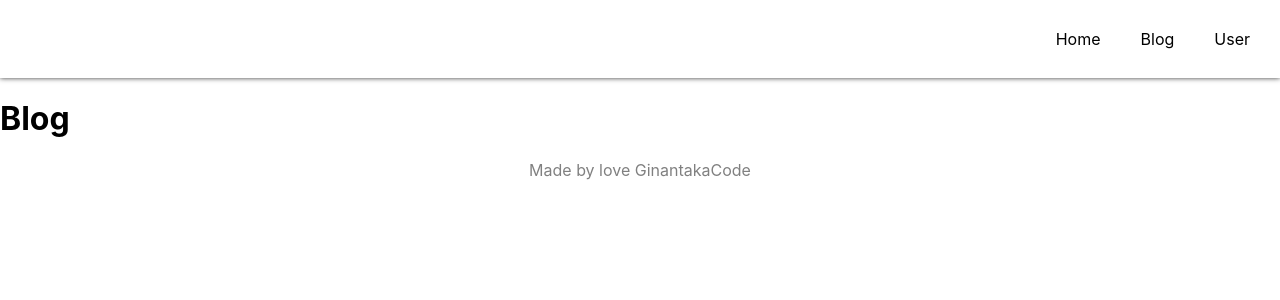
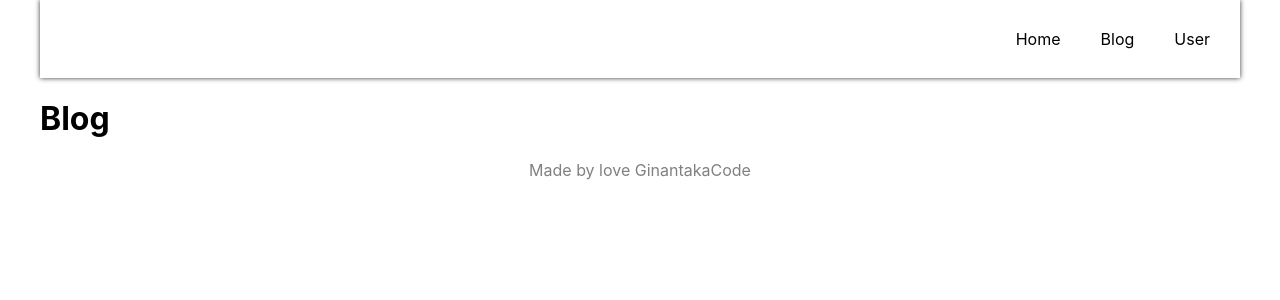
Before and after one commit to yayakyogi/first-nextjs, a Next.js app: page / in a window 1280 px wide. Shown: the top 300 px of the page. Built offline with nearby package versions, Linux system fonts and the light colour scheme.

Commit message:
add width global content

```diff
--- a/styles/globals.css
+++ b/styles/globals.css
@@ -1,9 +1,10 @@
 html,
 body {
   padding: 0;
-  margin: 0;
   font-family: -apple-system, BlinkMacSystemFont, Segoe UI, Roboto, Oxygen,
     Ubuntu, Cantarell, Fira Sans, Droid Sans, Helvetica Neue, sans-serif;
+  width: 1200px;
+  margin: auto;
 }
 
 a {
```
